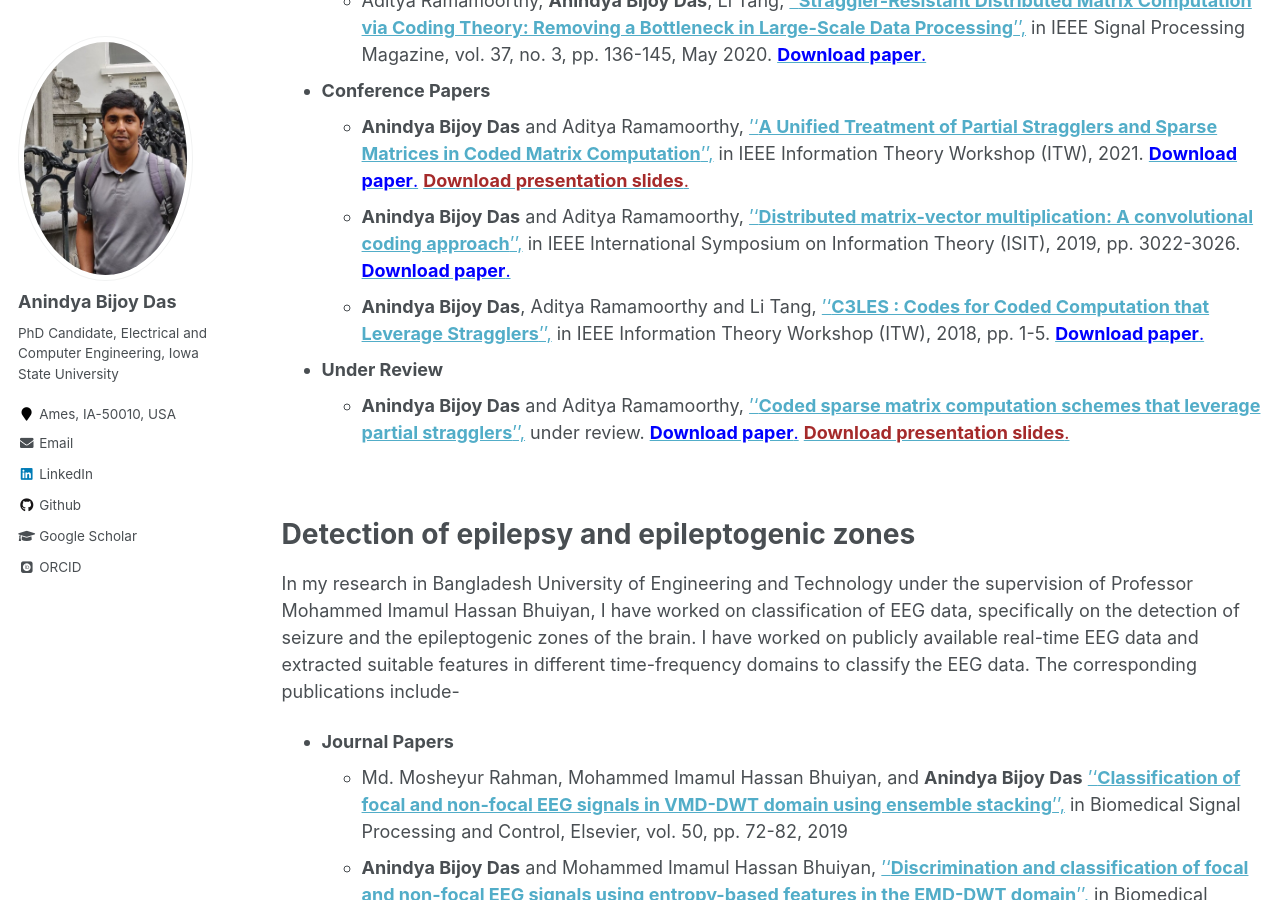
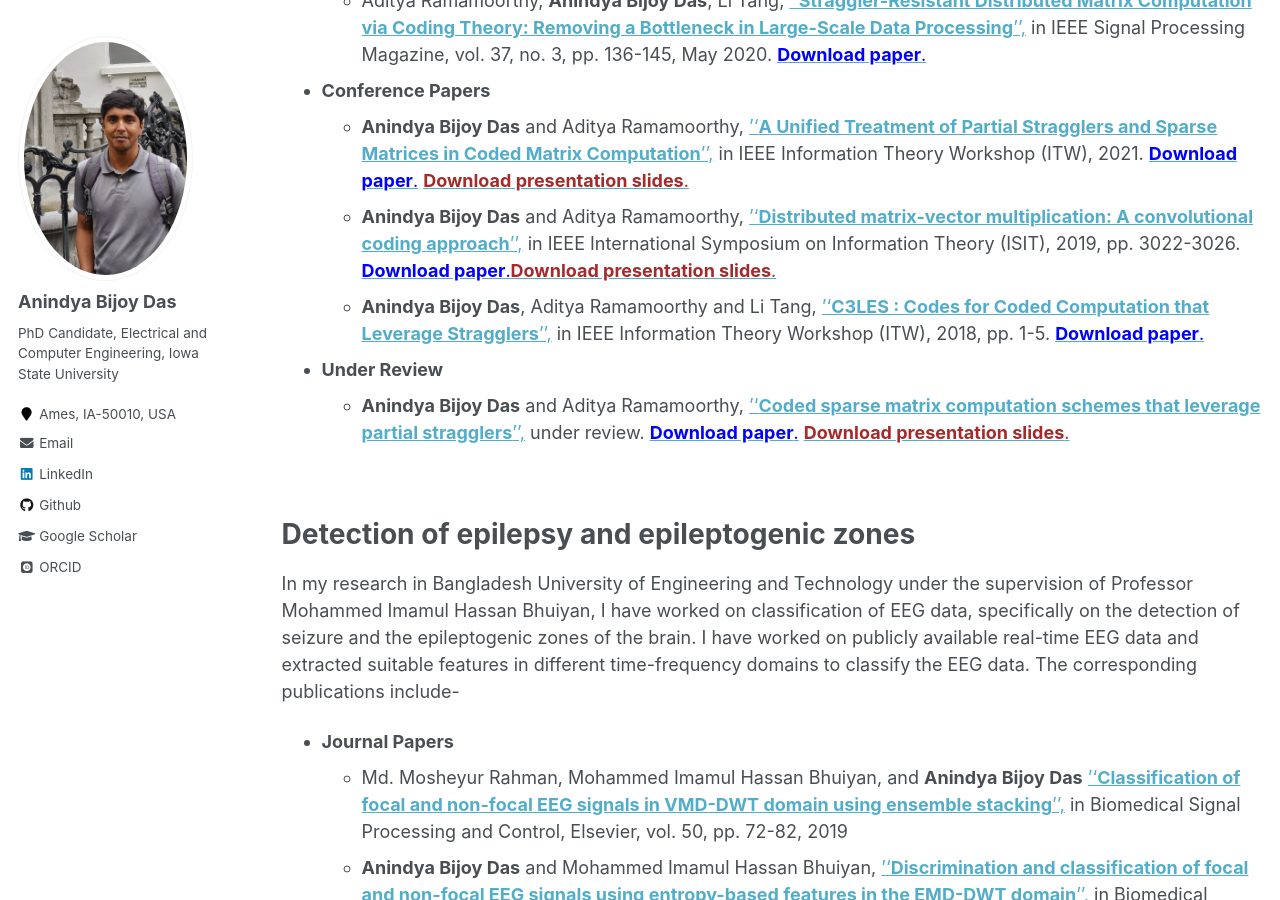
Before and after one commit to anindyabijoydas/portfolio, a Jekyll site: the page built from _pages/research.md, in a window 1280 px wide and 900 px high, scrolled down 508 px. Built offline with Jekyll 4.4.1, drawn with Linux system fonts in a browser that asks for light colours; some web fonts are replaced.

Commit message:
Update research.md

```diff
--- a/_pages/research.md
+++ b/_pages/research.md
@@ -17,7 +17,7 @@ In my PhD research in Iowa State University under the supervision of Professor A
 
 * **Conference Papers**
    * **Anindya Bijoy Das** and Aditya Ramamoorthy, [''**A Unified Treatment of Partial Stragglers and Sparse Matrices in Coded Matrix Computation**'',](https://arxiv.org/abs/2109.12070) in IEEE Information Theory Workshop (ITW), 2021. [<span style="color:blue">**Download paper**.</span>](https://www.dropbox.com/s/b8mf72b0jzfo3y4/class.pdf?dl=0) [<span style="color:brown">**Download presentation slides**.</span>](https://www.dropbox.com/s/wowfbn9dnygnp6h/class_presentation.pdf?dl=0)
-   * **Anindya Bijoy Das** and Aditya Ramamoorthy, [''**Distributed matrix-vector multiplication: A convolutional coding approach**'',](https://ieeexplore.ieee.org/abstract/document/8849395) in IEEE International Symposium on Information Theory (ISIT),  2019, pp. 3022-3026. [<span style="color:blue">**Download paper**.</span>](https://www.dropbox.com/s/kbtf394dzodxpyv/geometric.pdf?dl=0)
+   * **Anindya Bijoy Das** and Aditya Ramamoorthy, [''**Distributed matrix-vector multiplication: A convolutional coding approach**'',](https://ieeexplore.ieee.org/abstract/document/8849395) in IEEE International Symposium on Information Theory (ISIT),  2019, pp. 3022-3026. [<span style="color:blue">**Download paper**.</span>](https://www.dropbox.com/s/kbtf394dzodxpyv/geometric.pdf?dl=0)[<span style="color:brown">**Download presentation slides**.</span>](https://www.dropbox.com/s/iz9nr165ni95e6b/geometricisit.pdf?dl=0)
    * **Anindya Bijoy Das**, Aditya Ramamoorthy and Li Tang, [''**C3LES : Codes for Coded Computation that Leverage Stragglers**'',](https://ieeexplore.ieee.org/abstract/document/8613321) in IEEE Information Theory Workshop (ITW), 2018, pp. 1-5. [<span style="color:blue">**Download paper**.</span>](https://www.dropbox.com/s/rc3bd70vovbshnu/cyclic.pdf?dl=0)
 
 * **Under Review**
```
